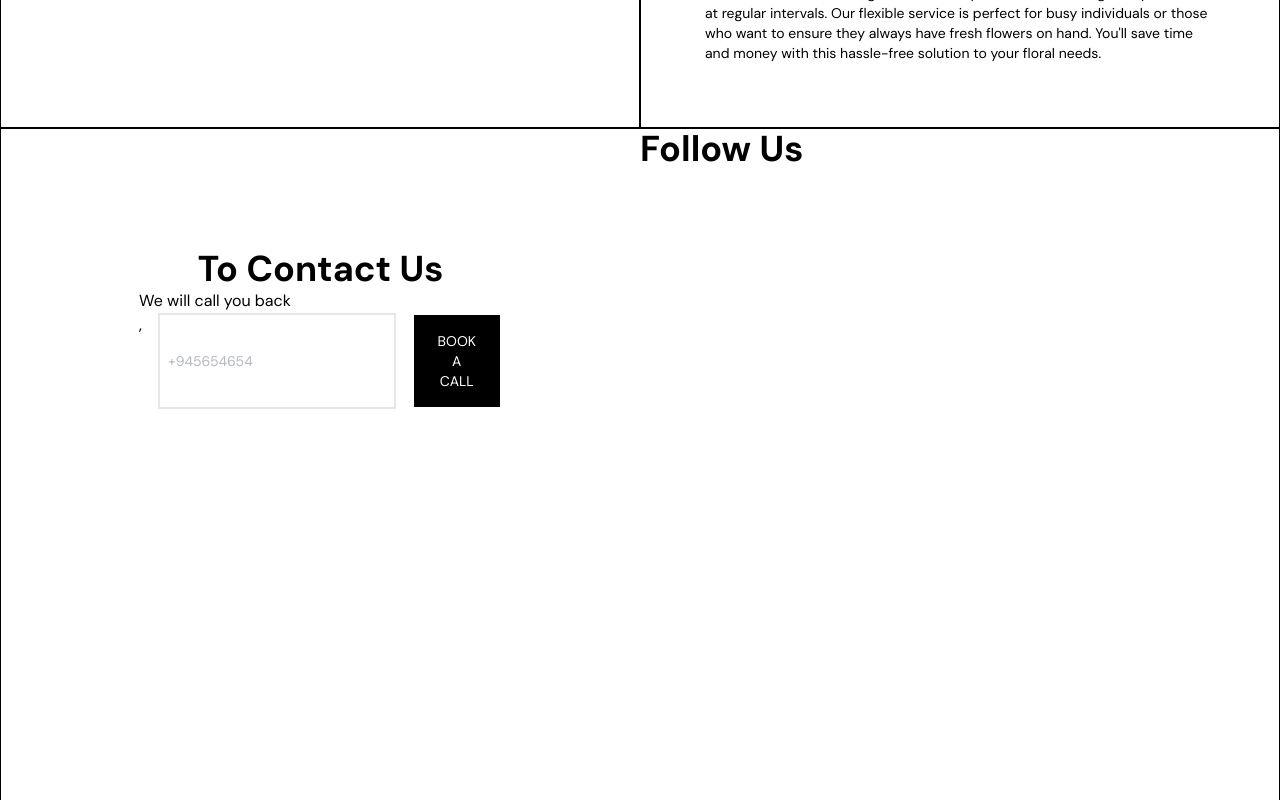
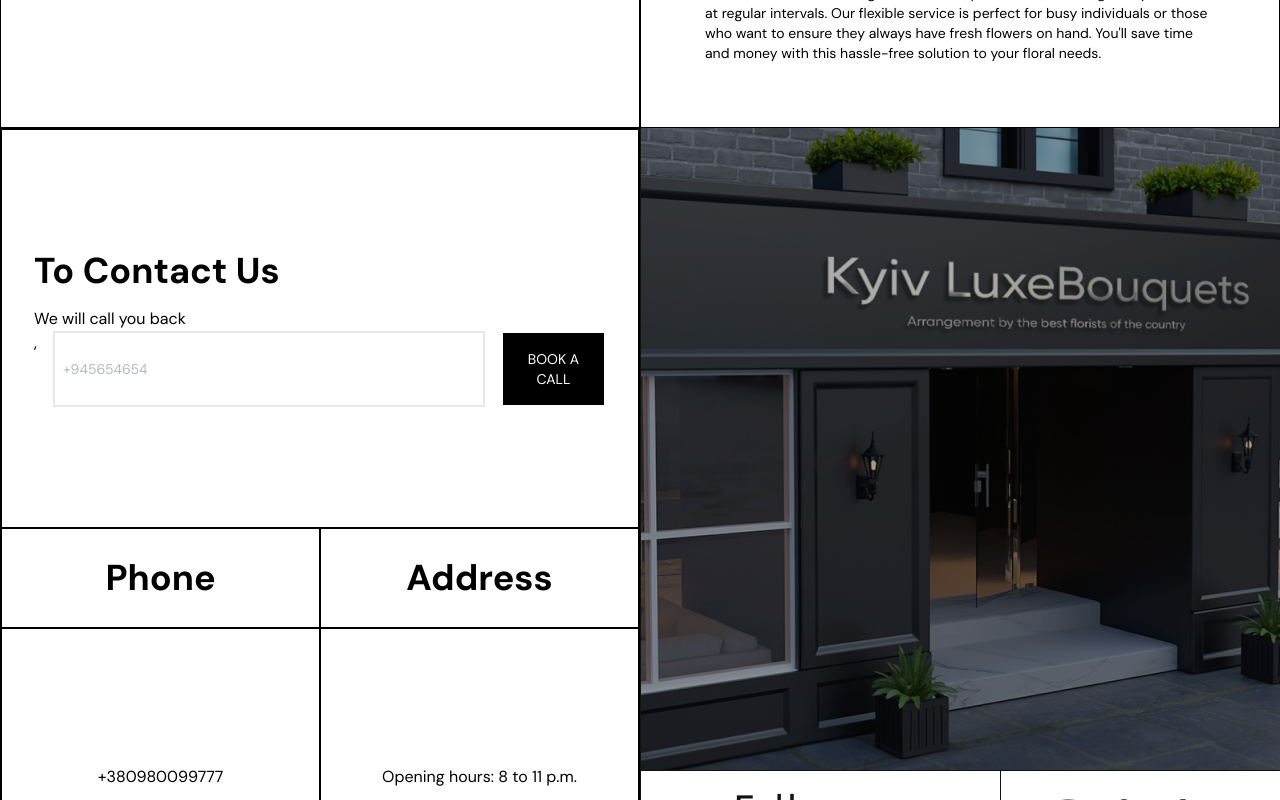
Before and after one commit to JeralSandeeptha/Flower-Delivery-Shop, a Vue app: page / in a window 1280 px wide. Shown: the part 2440-3240 px from the top of the page. Built offline with nearby package versions, Linux system fonts and the light colour scheme.

Commit message:
Added home contact

```diff
--- a/src/components/footer/Footer.vue
+++ b/src/components/footer/Footer.vue
@@ -1,13 +1,10 @@
 <script setup lang="ts">
 import Paragraph from '../paragraph/Paragraph.vue';
-import Button from '../button/Button.vue';
 import SubHeader from '../sub-header/SubHeader.vue';
 import data from '../../constants/footer.json';
 import { ref } from 'vue';
 
 const email = ref<string>();
-console.log(data.sections[2].socials[1].social_image);
-
 </script>
 
 <template>
--- a/src/components/home-contact/HomeContact.vue
+++ b/src/components/home-contact/HomeContact.vue
@@ -6,10 +6,10 @@ import Paragraph from '../paragraph/Paragraph.vue';
 </script>
 
 <template>
-    <div class="w-full min-h-[100vh] grid grid-cols-2 max-md:grid-cols-1 border-[1px]">
+    <div class="w-full min-h-[100vh] grid grid-cols-2 max-md:grid-cols-1">
 
-        <div class="grid grid-rows-2">
-            <div class="flex flex-col items-center justify-center">
+        <div class="grid grid-rows-2 border-[1px]">
+            <div class="flex flex-col justify-center gap-[1rem] items-stretch border-[1px] px-[2rem]">
                 <Header
                     title="To Contact Us"
                 />
@@ -24,34 +24,32 @@ import Paragraph from '../paragraph/Paragraph.vue';
                 </div>
             </div>
             <div class="grid grid-cols-2 max-md:grid-cols-1">
-                <div>
-
+                <div class="grid grid-rows-[1fr_3fr]">
+                    <div class="flex items-center justify-center border-[1px]">
+                        <Header title="Phone"/>
+                    </div>
+                    <div class="flex items-center justify-center border-[1px]">
+                        <SubHeader title="+380980099777"/>
+                    </div>
                 </div>
-                <div>
-
+                <div class="grid grid-rows-[1fr_3fr]">
+                    <div class="flex items-center justify-center border-[1px]">
+                        <Header title="Address"/>
+                    </div>
+                    <div class="flex items-center justify-center border-[1px]">
+                        <SubHeader title="Opening hours: 8 to 11 p.m."/>
+                    </div>
                 </div>
             </div>
         </div>
 
-        <div class="">
-            <div>
-
-            </div>
-            <div>
-                <div>
-                    <Header
-                        title="Follow Us"
-                    />
-                </div>
-                <div>
-
-                </div>
-            </div>
-        </div>
+        <div class="bg-image"></div>
 
     </div>
 </template>
 
 <style scoped>
-
+.bg-image {
+    background-image: url('/public//images//Right\ colum.png');
+}
 </style>
--- a/src/constants/website.json
+++ b/src/constants/website.json
@@ -229,6 +229,33 @@
                             ]
                         }
                     ]
+                },
+                {
+                    "section_id": 6,
+                    "section_name":"Home Contact",
+                    "sections": [
+                        {
+                            "id": 1,
+                            "header": "To Contact Us",
+                            "sub_header": "We will call you back",
+                            "placeholder": "To Contact Us",
+                            "button_text": "BOOK A CALL"
+                        },
+                        {
+                            "id": 2,
+                            "section_name": "Phone",
+                            "number": "+380980099777"
+                        },
+                        {
+                            "id": 3,
+                            "section_name": "Address",
+                            "number": "Opening hours: 8 to 11 p.m."
+                        },
+                        {
+                            "id": 4,
+                            "image_url":"/images/Right colum.png"
+                        }
+                    ]
                 }
             ]
         }
```
Also changed, not shown: public/icons/Vector.png (added), public/images/Right colum.png (added).
